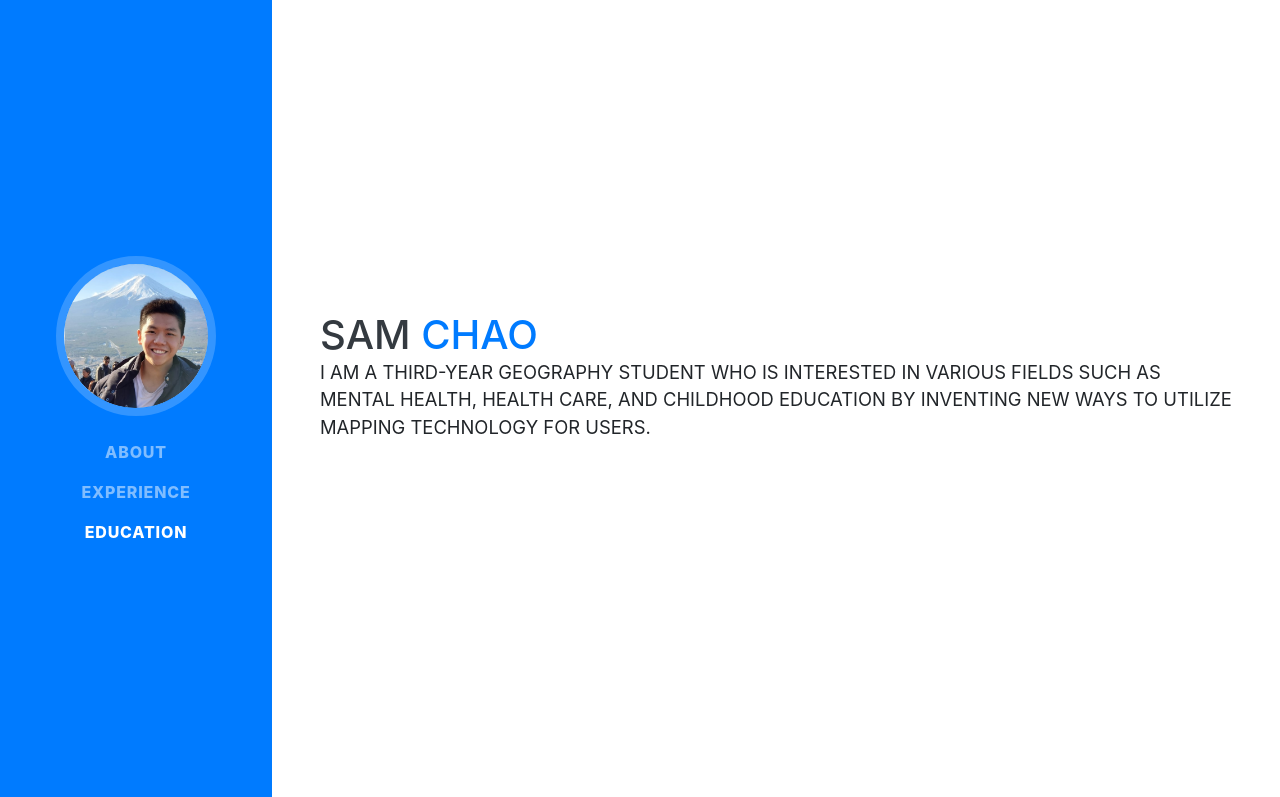
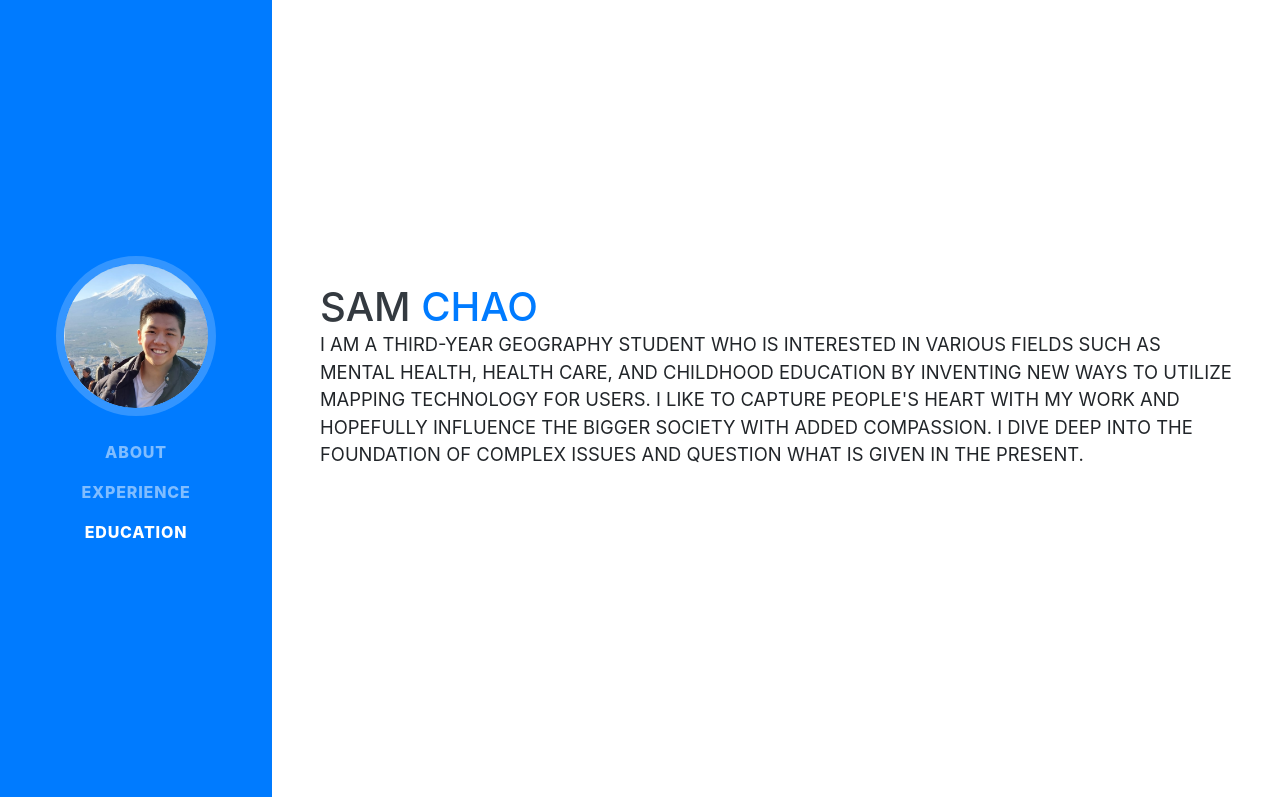
Before and after one commit to samc99/samc99.github.io, a website with bundled scripts: page index.html in a window 1280 px wide. Shown: the top 797 px of the page. Built offline with nearby package versions, Linux system fonts and the light colour scheme; a web font is replaced by a local one.

Commit message:
update intro

```diff
--- a/index.html
+++ b/index.html
@@ -59,7 +59,7 @@
         </h1>
         <div class="subheading mb-5"
         </div>
-        <p class="lead mb-5">I am a third-year Geography student who is interested in various fields such as mental health, health care, and childhood education by inventing new ways to utilize mapping technology for users.</p>
+        <p class="lead mb-5">I am a third-year Geography student who is interested in various fields such as mental health, health care, and childhood education by inventing new ways to utilize mapping technology for users. I like to capture people's heart with my work and hopefully influence the bigger society with added compassion. I dive deep into the foundation of complex issues and question what is given in the present.</p>
       </div>
     </section>
 
```
